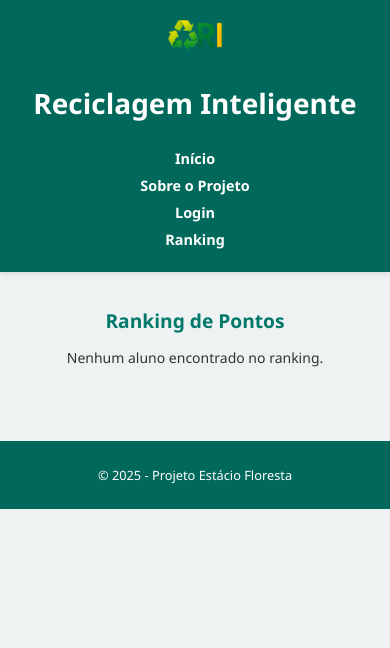
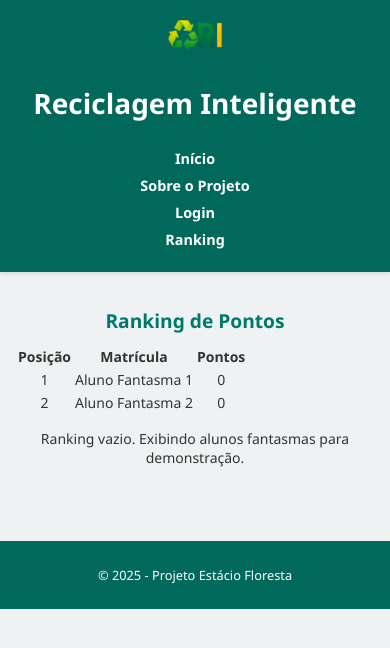
Before and after one commit to liviamarta/reciclagem-inteligente, a Flask app: page /ranking in a window 390 px wide. Shown: the top 648 px of the page. Run offline with Flask 3, Linux system fonts and the light colour scheme.

```diff
--- a/templates/ranking.html
+++ b/templates/ranking.html
@@ -4,7 +4,6 @@
   <section>
     <h2>Ranking de Pontos</h2>
 
-    {% if ranking_list %}
     <table>
       <thead>
         <tr>
@@ -14,6 +13,8 @@
         </tr>
       </thead>
       <tbody>
+        {% set count = ranking_list | length %}
+        {% if count > 0 %}
           {% for i, aluno in enumerate(ranking_list, 1) %}
           <tr>
             <td>{{ i }}</td>
@@ -21,10 +22,21 @@
             <td>{{ aluno.pontos }}</td>
           </tr>
           {% endfor %}
+        {% endif %}
+
+        {# Agora preenche as linhas fantasmas se tiver menos que 2 #}
+        {% for i in range(count + 1, 3) %}
+          <tr>
+            <td>{{ i }}</td>
+            <td>Aluno Fantasma {{ i }}</td>
+            <td>0</td>
+          </tr>
+        {% endfor %}
       </tbody>
     </table>
-    {% else %}
-      <p>Nenhum aluno encontrado no ranking.</p>
+
+    {% if count == 0 %}
+      <p>Ranking vazio. Exibindo alunos fantasmas para demonstração.</p>
     {% endif %}
   </section>
 {% endblock %}
```
Lines whose indentation alone changed are shown as unchanged.
